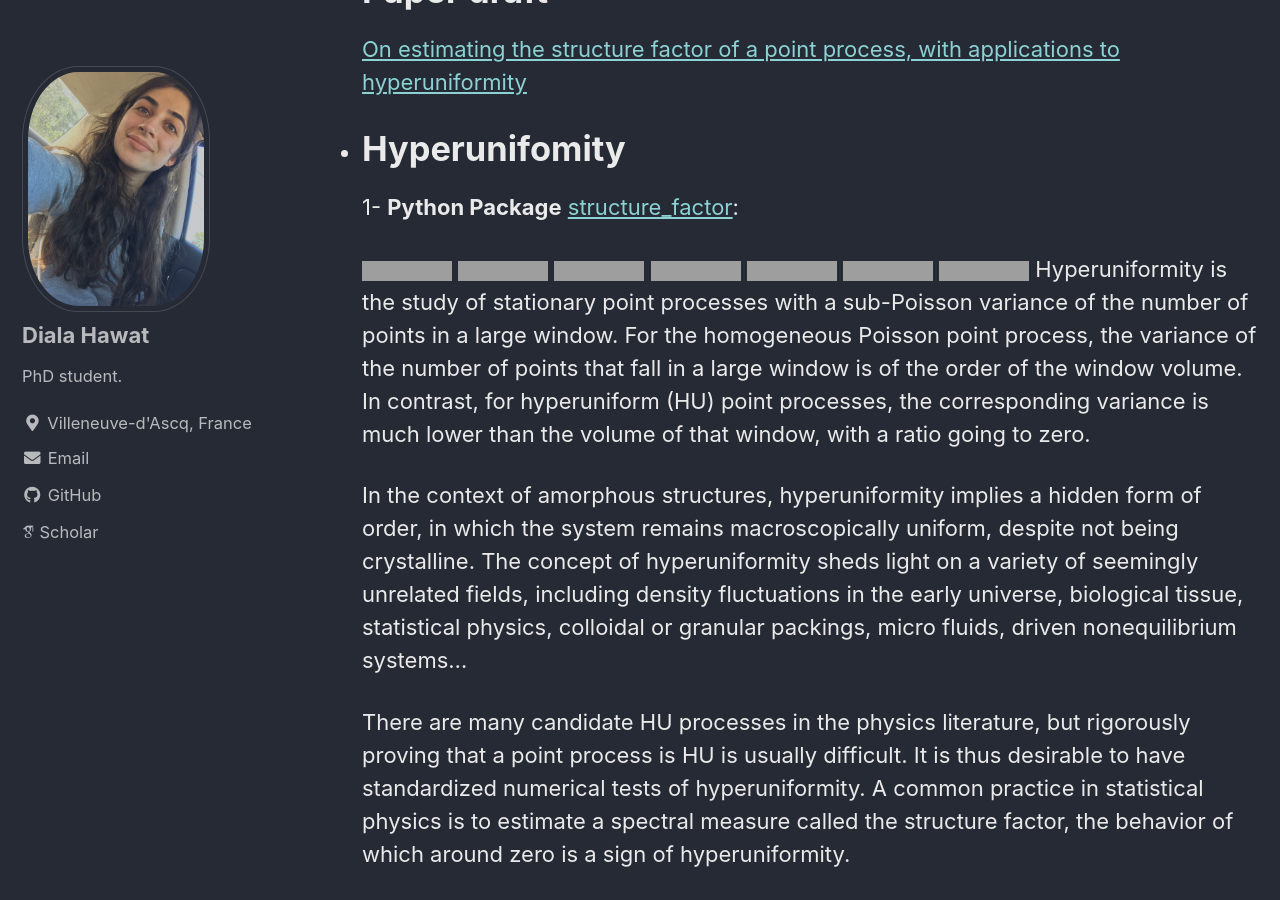
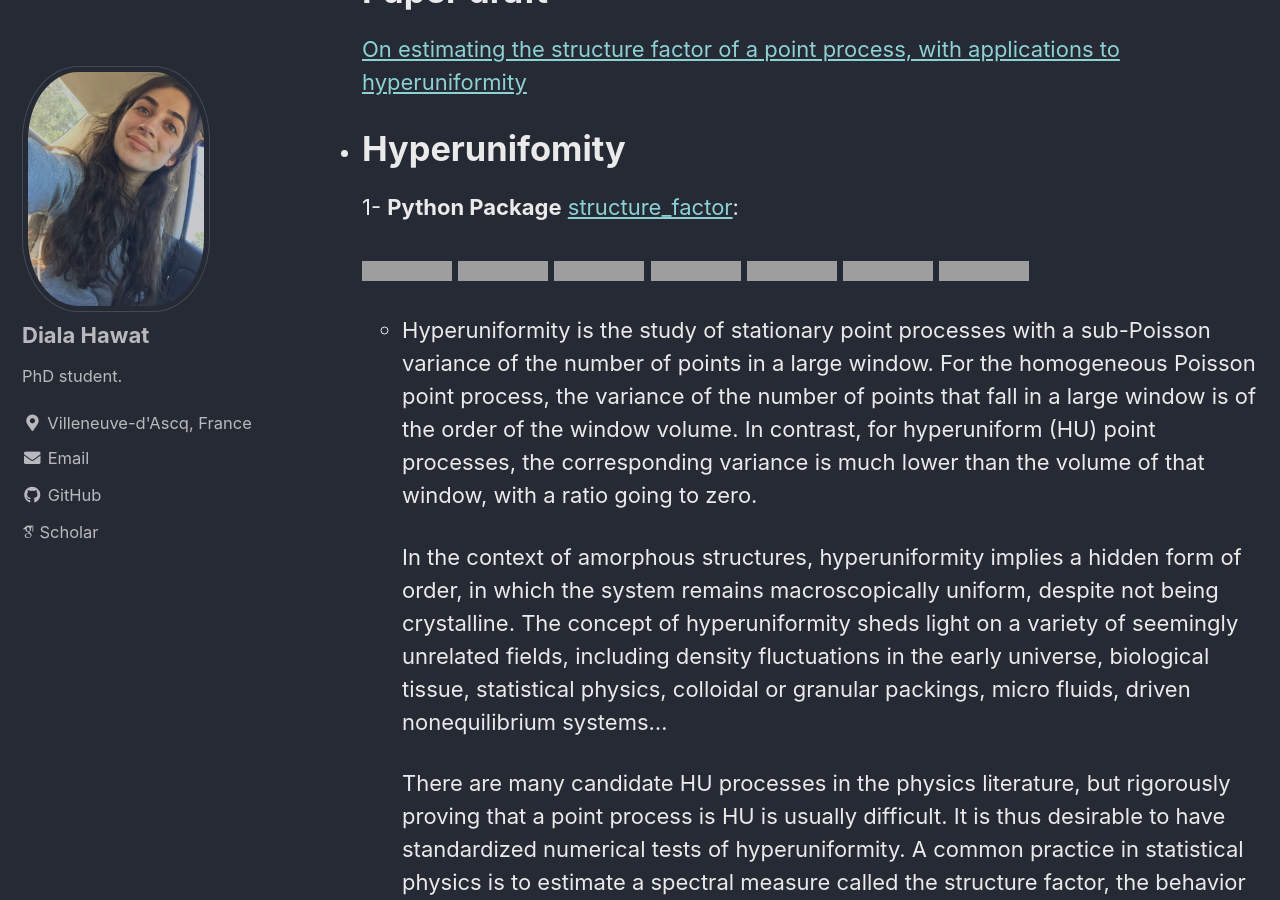
Before and after one commit to dhawat/dhawat.github.io, a Jekyll site: the page built from index.md, in a window 1280 px wide and 900 px high, scrolled down 689 px. Built offline with Jekyll 4.4.1, drawn with Linux system fonts in a browser that asks for light colours; cached includes are drawn as plain includes; nearby versions of some CDN libraries; some web fonts are replaced; grey boxes are pictures that could not be loaded.

Commit message:
update home page

```diff
--- a/index.md
+++ b/index.md
@@ -32,7 +32,8 @@ I was [PGSM laureates](https://applications.sciencesmaths-paris.fr/fr/les-laurea
     [![PyPi version](https://badgen.net/pypi/v/structure-factor/)](https://pypi.org/project/structure-factor/)
     [![Python >=3.7.1,<3.10](https://img.shields.io/badge/python->=3.7.1,<3.10-blue.svg)](https://www.python.org/downloads/release/python-371/)
     [![Open In Colab](https://colab.research.google.com/assets/colab-badge.svg)](./notebooks)
-   Hyperuniformity is the study of stationary point processes with a sub-Poisson variance of the number of points in a large window. For the homogeneous Poisson point process, the variance of the number of points that fall in a large window is of the order of the window volume. In contrast, for hyperuniform (HU) point processes, the corresponding variance is much lower than the volume of that window, with a ratio going to zero.
+
+  * Hyperuniformity is the study of stationary point processes with a sub-Poisson variance of the number of points in a large window. For the homogeneous Poisson point process, the variance of the number of points that fall in a large window is of the order of the window volume. In contrast, for hyperuniform (HU) point processes, the corresponding variance is much lower than the volume of that window, with a ratio going to zero.
 
     In the context of amorphous structures, hyperuniformity
     implies a hidden form of order, in which the system remains
```
